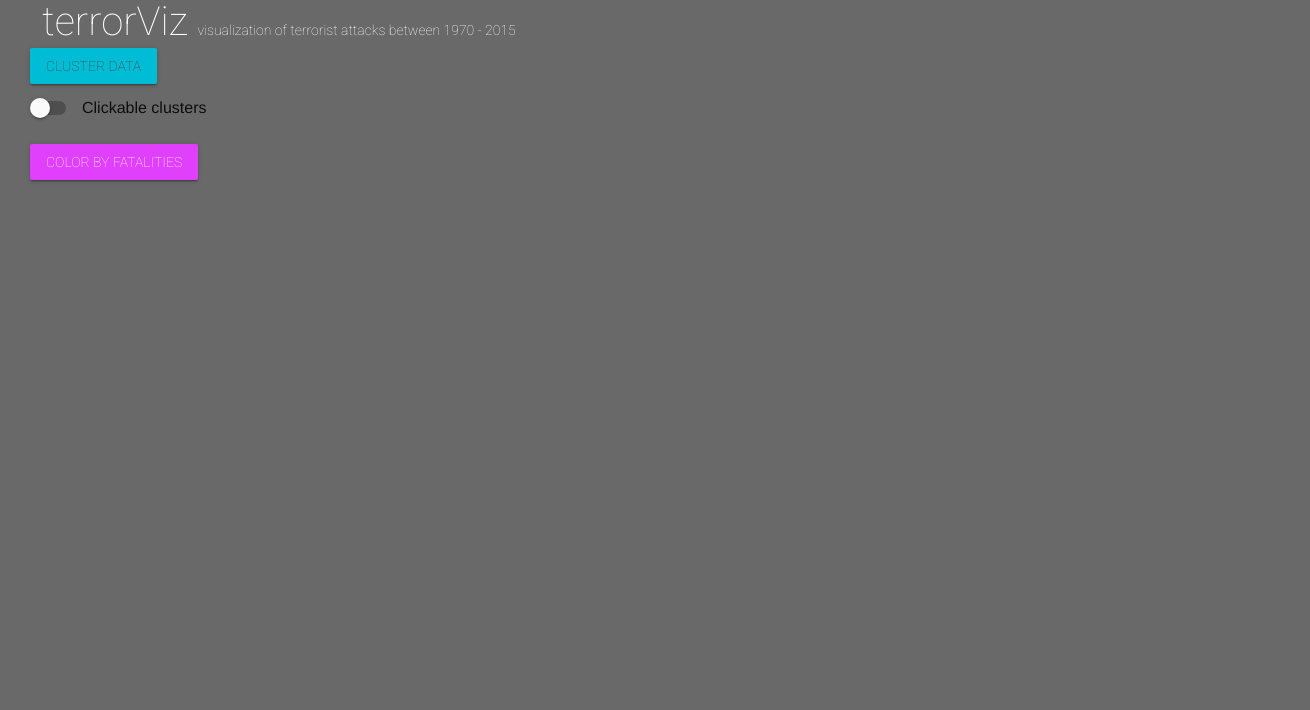
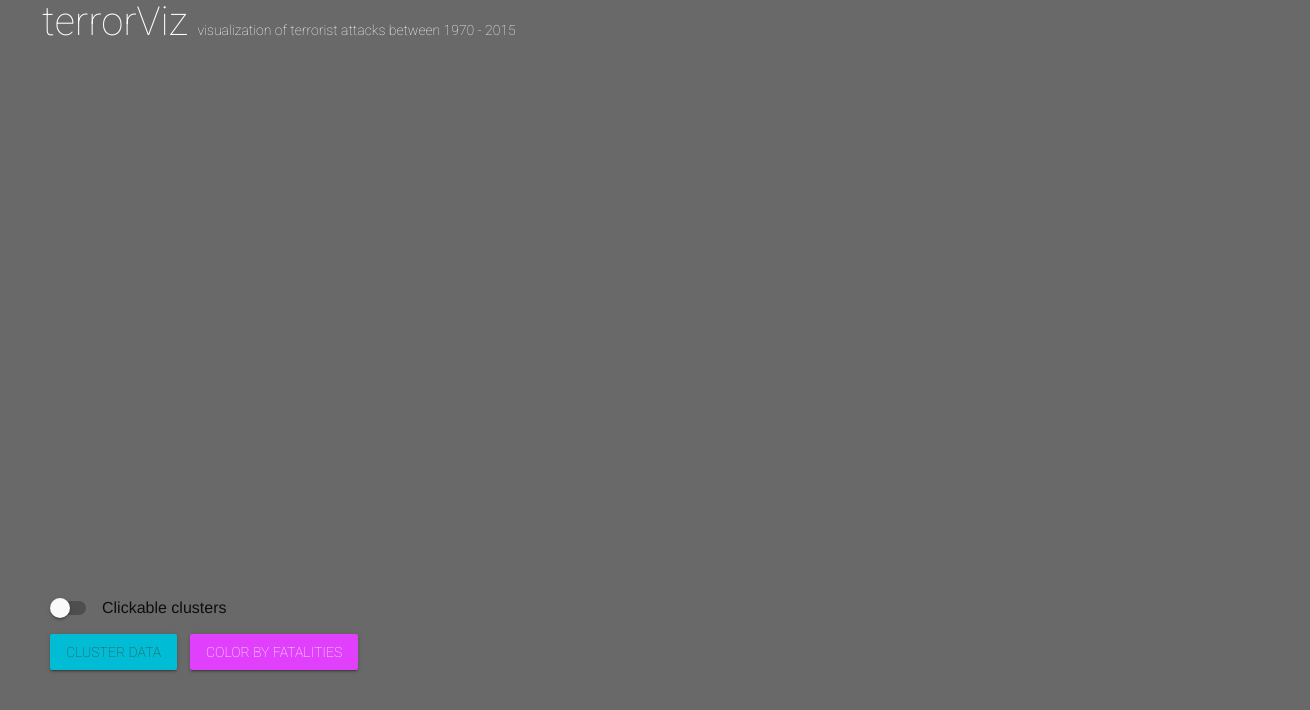
Before and after one commit to codingInSpace/terrorviz, a website: page index.html in a window 1280 px wide. Shown: the whole page, 1310 px wide, since content can reach past the window. Drawn offline with nearby package versions, Linux system fonts and the light colour scheme.

Commit message:
Rearrange UI buttons

```diff
--- a/index.css
+++ b/index.css
@@ -46,15 +46,22 @@ p1 {
 #dbscan-button {
     position: absolute;
 	z-index: 99;
-	top: 6%;
-	left: 30px;
+	bottom: 130px;
+	left: 50px;
 }
 
-#cluster-info-toggle {
+#fatalities-button {
 	position: absolute;
 	z-index: 99;
-	top: 12%;
-	left: 30px;
+	bottom: 130px;
+	left: 190px;
+}
+
+#cluster-info-toggle-container {
+	position: absolute;
+	z-index: 99;
+	bottom: 180px;
+	left: 50px;
 }
 
 #cluster-info-card {
@@ -63,9 +70,3 @@ p1 {
 	top: 5vh;
 	right: 3vw;
 }
-
-#fatalities-button {
-	position: absolute;
-	top: 18%;
-	left: 30px;
-}
--- a/index.html
+++ b/index.html
@@ -50,10 +50,12 @@
     </button>
 
 	<!-- Cluster info toggle -->
-	<label id="cluster-info-toggle" class="mdl-switch mdl-js-switch mdl-js-ripple-effect" for="cluster-info-toggle-input">
-		<input id="cluster-info-toggle-input" type="checkbox" class="mdl-switch__input">
-		<span class="mdl-switch__label">Clickable clusters</span>
-	</label>
+    <div id="cluster-info-toggle-container">
+        <label id="cluster-info-toggle" class="mdl-switch mdl-js-switch mdl-js-ripple-effect" for="cluster-info-toggle-input">
+            <input id="cluster-info-toggle-input" type="checkbox" class="mdl-switch__input">
+            <span class="mdl-switch__label">Clickable clusters</span>
+        </label>
+	</div>
 
 	<!-- Cluster info card --->
 	<div id="cluster-info-card" class="demo-card-wide mdl-card mdl-shadow--2dp">
--- a/src/index.js
+++ b/src/index.js
@@ -2,7 +2,6 @@ import store from './redux/store'
 import * as actions from './redux/actions'
 
 import Map from './components/Map'
-import dbscan from './components/dbscan'
 import YearRange from './components/YearRange'
 import CLusterInfoToggle from './components/ClusterInfoToggle'
 import CLusterInfoBox from './components/ClusterInfoBox'
@@ -24,7 +23,7 @@ const setCLusterInfoInactive = () => store.dispatch({
   type: actions.SET_CLUSTER_INFO_INACTIVE, payload: false
 })
 
-const map = new Map(window.innerWidth, 750, showClusterInfo, hideClusterInfo)
+const map = new Map(window.innerWidth, 760, showClusterInfo, hideClusterInfo)
 const yearRange = new YearRange(window.innerWidth, 80, getIncidentsFromRange)
 const clusterInfoToggle = new CLusterInfoToggle(setCLusterInfoActive, setCLusterInfoInactive, store.getState().clusterInfoToggle)
 const clusterInfoBox = new CLusterInfoBox(hideClusterInfo)
```
Also changed, not shown: src/components/Map.js (+4 -4 lines).
